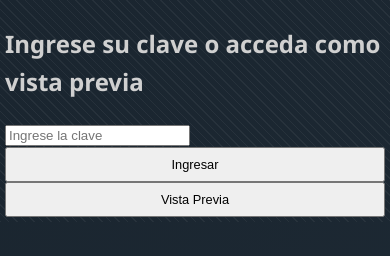
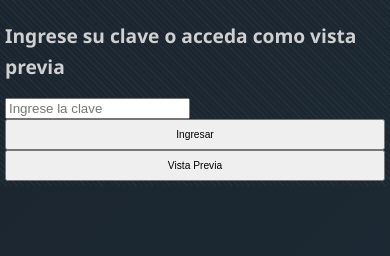
Before and after one commit to Malgariuz/guadal, a plain HTML site: page index.html in a window 390 px wide. Drawn offline with Linux system fonts and the light colour scheme; no server answers.

Commit message:
sopaipitas

```diff
--- a/styles/styles.css
+++ b/styles/styles.css
@@ -622,6 +622,21 @@ select:focus {
   header {
     padding: 16px;
   }
+    body {
+    padding: 10px; /* Reduce el padding en pantallas pequeñas */
+    font-size: 0.9em; /* Ajusta el tamaño de la fuente */
+  }
+
+  body::before {
+    background: repeating-linear-gradient(
+      45deg,
+      rgba(255, 255, 255, 0.04),
+      rgba(255, 255, 255, 0.04) 1px,
+      transparent 1px,
+      transparent 4px
+    ); /* Reduce el espaciado de las líneas en pantallas pequeñas */
+  }
+
 
   #header {
     display: flex;
@@ -712,7 +727,8 @@ select:focus {
 
   /* General layout adjustments */
   body {
-    padding: 5px;
+    padding: 5px; /* Aún menos padding en pantallas muy pequeñas */
+    font-size: 0.8em; /* Reduce un poco más el tamaño de la fuente */
   }
 
   .centrado{
```
